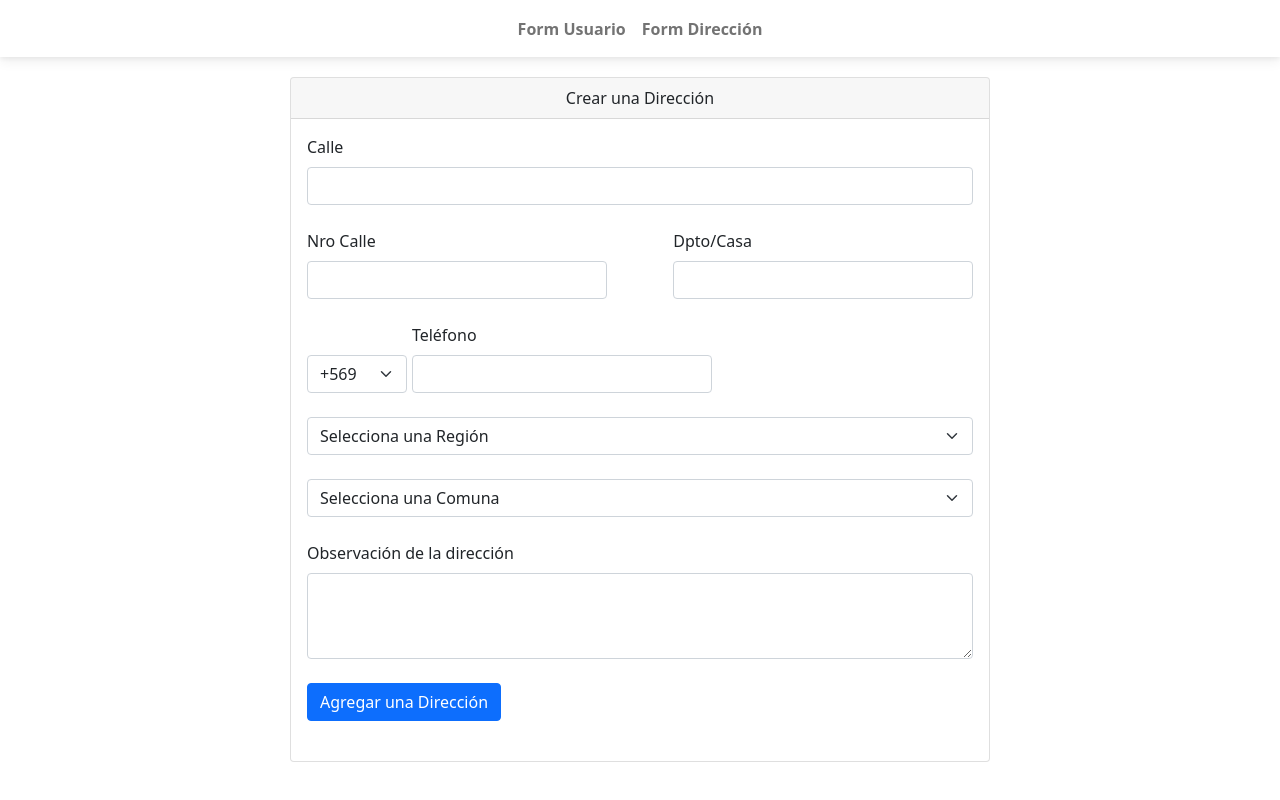
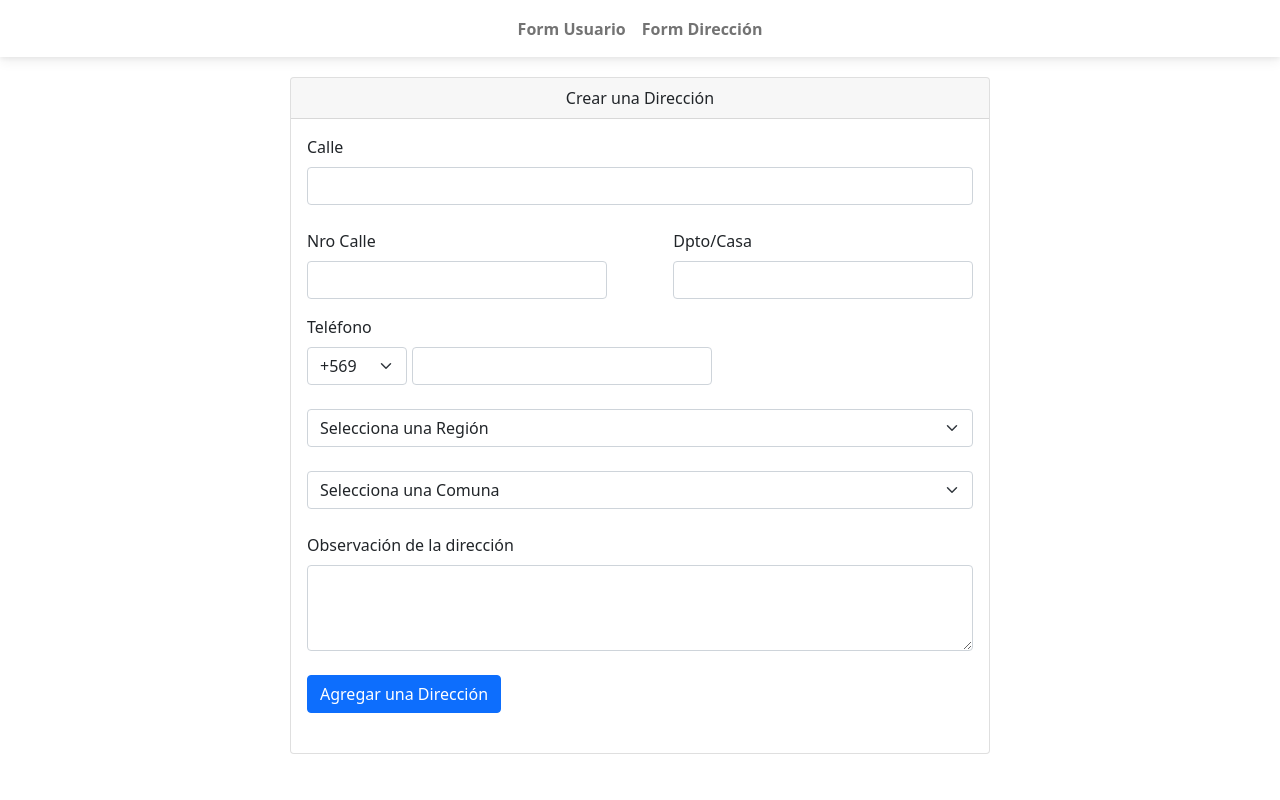
Before and after one commit to devRe89/forms-structure, a React (Create React App) app: page /direccion in a window 1280 px wide. Built offline with nearby package versions, Linux system fonts and the light colour scheme.

Commit message:
Up Structure Forms

```diff
--- a/src/components/Direccion.js
+++ b/src/components/Direccion.js
@@ -62,6 +62,7 @@ const Direccion = () => {
                 />
                 {errors.house_number && errors.house_number}
                 <Select
+                    label="Teléfono"
                     name="pre-phone"
                     className="form-select"
                     div="pre-phone"
@@ -70,7 +71,6 @@ const Direccion = () => {
                     <option value="+222">+222</option>
                 </Select>
                 <Input
-                    label="Teléfono"
                     type="number"
                     name="phone"
                     div="medium"
--- a/src/components/ui/form-elements/Select.js
+++ b/src/components/ui/form-elements/Select.js
@@ -1,8 +1,9 @@
 import React from 'react';
 
-const Select = ({name, div, children, ...rest}) => {
+const Select = ({name, div, label, children, ...rest}) => {
     return (
         <div className={`form-outline mb-4 ${div ? div :''}`}>
+            {label ? <label className="form-label">{label}</label> : null}
             <select
                 name={name}
                 {...rest}
--- a/src/index.css
+++ b/src/index.css
@@ -35,7 +35,7 @@
   float: left;
   margin-right: 5px;
   margin-bottom: 0 !important;
-  margin-top: 32px;
+  margin-top: -8px;
 }
 
 input[type='checkbox']{
```
